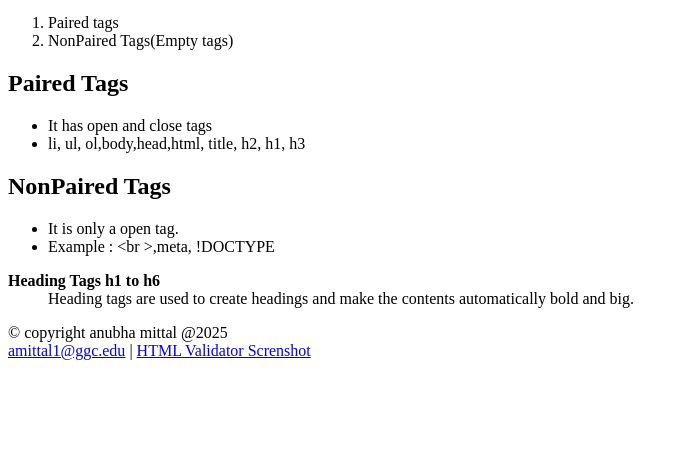
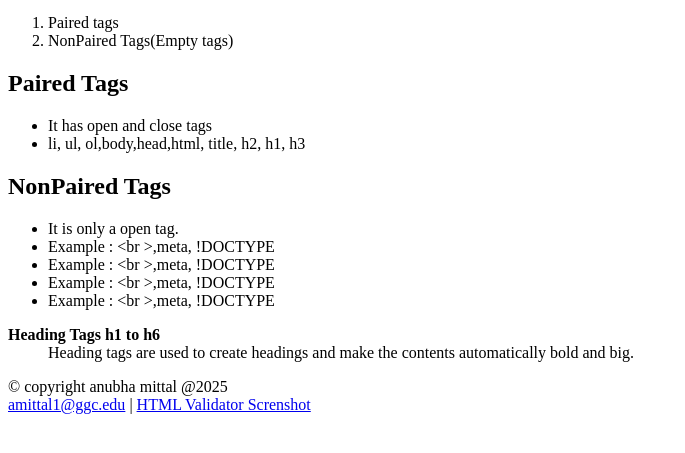
Before and after one commit to anubhaMit/Projects, a plain HTML site: page index.html in a window 1280 px wide. Shown: the part 131-584 px from the top of the page, without its empty margins (0-685 px from the left). Drawn offline with Linux system fonts and the light colour scheme.

Commit message:
Update index.html

```diff
--- a/index.html
+++ b/index.html
@@ -32,6 +32,9 @@
                 <ul>
                     <li>It is only a open tag.</li>
                     <li>Example : &lt;br &gt;,meta, !DOCTYPE</li>
+                     <li>Example : &lt;br &gt;,meta, !DOCTYPE</li>
+                     <li>Example : &lt;br &gt;,meta, !DOCTYPE</li>
+                     <li>Example : &lt;br &gt;,meta, !DOCTYPE</li>
                 </ul>
                 <dl>
                     <dt><b>Heading Tags h1 to h6</b></dt>
@@ -47,4 +50,5 @@
 
 
     </body>
+
 </html>
```
